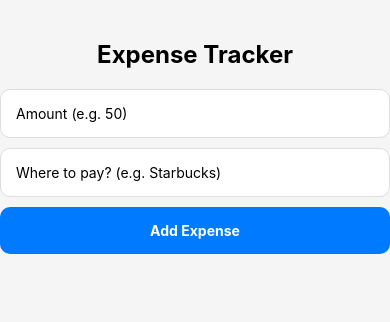
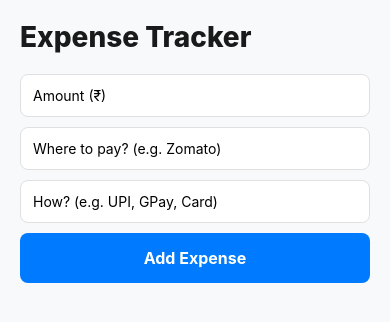
Before and after one commit to samarth-ambure/My-Expense-Tracker, a React Native app: screen / in a window 390 px wide. Shown: the top 322 px of the page. Built offline with nearby package versions, Linux system fonts and the light colour scheme.

Commit message:
fix: use safe-area-context, fix unique key error, and update currency to INR

```diff
--- a/App.js
+++ b/App.js
@@ -1,39 +1,43 @@
 import React, { useState, useEffect } from 'react';
-import { StyleSheet, Text, View, TextInput, TouchableOpacity, FlatList, SafeAreaView } from 'react-native';
+import { StyleSheet, Text, View, TextInput, TouchableOpacity, FlatList } from 'react-native';
+import { SafeAreaProvider, SafeAreaView } from 'react-native-safe-area-context'; // Fixed Warning
 import AsyncStorage from '@react-native-async-storage/async-storage';
-import { Trash2, CreditCard, MapPin } from 'lucide-react-native';
+import { Trash2, MapPin, Wallet } from 'lucide-react-native';
 
 export default function App() {
   const [amount, setAmount] = useState('');
   const [payTo, setPayTo] = useState('');
+  const [payVia, setPayVia] = useState(''); // Added payment method
   const [expenses, setExpenses] = useState([]);
 
-  // Load data when app starts
   useEffect(() => {
     loadExpenses();
   }, []);
 
   const loadExpenses = async () => {
     const storedData = await AsyncStorage.getItem('@expenses');
-    if (storedData) setExpenses(JSON.parse(storedData));
+    if (storedData) {
+      setExpenses(JSON.parse(storedData));
+    }
   };
 
   const saveExpense = async () => {
-    if (!amount || !payTo) return; // Don't save empty fields
+    if (!amount || !payTo) return;
 
     const newExpense = {
-      id: Date.now().toString(),
+      id: Date.now().toString(), // Unique Key
       amount,
-      payTo
+      payTo,
+      payVia: payVia || 'Cash'
     };
 
     const updatedList = [newExpense, ...expenses];
     setExpenses(updatedList);
     await AsyncStorage.setItem('@expenses', JSON.stringify(updatedList));
 
-    // Clear inputs
     setAmount('');
     setPayTo('');
+    setPayVia('');
   };
 
   const deleteExpense = async (id) => {
@@ -43,65 +47,76 @@ export default function App() {
   };
 
   return (
+    <SafeAreaProvider>
       <SafeAreaView style={styles.container}>
         <Text style={styles.title}>Expense Tracker</Text>
 
-      {/* Input Section */}
         <View style={styles.inputContainer}>
           <TextInput
             style={styles.input}
-          placeholder="Amount (e.g. 50)"
+            placeholder="Amount (₹)"
             value={amount}
             onChangeText={setAmount}
             keyboardType="numeric"
           />
           <TextInput
             style={styles.input}
-          placeholder="Where to pay? (e.g. Starbucks)"
+            placeholder="Where to pay? (e.g. Zomato)"
             value={payTo}
             onChangeText={setPayTo}
+          />
+          <TextInput
+            style={styles.input}
+            placeholder="How? (e.g. UPI, GPay, Card)"
+            value={payVia}
+            onChangeText={setPayVia}
           />
           <TouchableOpacity style={styles.addButton} onPress={saveExpense}>
             <Text style={styles.buttonText}>Add Expense</Text>
           </TouchableOpacity>
         </View>
 
-      {/* List Section */}
         <FlatList
           data={expenses}
-        keyExtractor={(item) => item.id}
+          keyExtractor={(item) => item.id} // Fixed "Unique Key" Error
           renderItem={({ item }) => (
             <View style={styles.card}>
               <View>
-              <Text style={styles.cardAmount}>${item.amount}</Text>
+                <Text style={styles.cardAmount}>₹{item.amount}</Text>
                 <View style={styles.row}>
                   <MapPin size={14} color="#666" />
-                <Text style={styles.cardPayTo}> {item.payTo}</Text>
+                  <Text style={styles.cardDetail}> {item.payTo}</Text>
+                </View>
+                <View style={styles.row}>
+                  <Wallet size={14} color="#666" />
+                  <Text style={styles.cardDetail}> Via: {item.payVia}</Text>
                 </View>
               </View>
               <TouchableOpacity onPress={() => deleteExpense(item.id)}>
-              <Trash2 size={20} color="red" />
+                <Trash2 size={20} color="#FF3B30" />
               </TouchableOpacity>
             </View>
           )}
         />
       </SafeAreaView>
+    </SafeAreaProvider>
   );
 }
 
 const styles = StyleSheet.create({
-  container: { flex: 1, backgroundColor: '#f5f5f5', padding: 20 },
-  title: { fontSize: 24, fontWeight: 'bold', marginBottom: 20, textAlign: 'center', marginTop: 40 },
-  inputContainer: { marginBottom: 20 },
-  input: { backgroundColor: '#fff', padding: 15, borderRadius: 10, marginBottom: 10, borderWidth: 1, borderColor: '#ddd' },
-  addButton: { backgroundColor: '#007AFF', padding: 15, borderRadius: 10, alignItems: 'center' },
-  buttonText: { color: '#fff', fontWeight: 'bold' },
+  container: { flex: 1, backgroundColor: '#F8F9FA', paddingHorizontal: 20 },
+  title: { fontSize: 28, fontWeight: '800', marginVertical: 20, color: '#1A1A1A' },
+  inputContainer: { marginBottom: 25 },
+  input: { backgroundColor: '#fff', padding: 12, borderRadius: 8, marginBottom: 10, borderWidth: 1, borderColor: '#E0E0E0' },
+  addButton: { backgroundColor: '#007AFF', padding: 15, borderRadius: 8, alignItems: 'center' },
+  buttonText: { color: '#fff', fontWeight: '700', fontSize: 16 },
   card: {
-    backgroundColor: '#fff', padding: 20, borderRadius: 12, marginBottom: 10,
+    backgroundColor: '#fff', padding: 16, borderRadius: 12, marginBottom: 12,
     flexDirection: 'row', justifyContent: 'space-between', alignItems: 'center',
-    shadowColor: '#000', shadowOpacity: 0.1, shadowRadius: 5, elevation: 2
+    borderLeftWidth: 5, borderLeftColor: '#34C759',
+    elevation: 3, shadowColor: '#000', shadowOpacity: 0.1, shadowRadius: 4
   },
-  cardAmount: { fontSize: 18, fontWeight: 'bold' },
-  cardPayTo: { color: '#666' },
+  cardAmount: { fontSize: 20, fontWeight: 'bold', color: '#1A1A1A' },
+  cardDetail: { color: '#666', fontSize: 14, marginLeft: 4 },
   row: { flexDirection: 'row', alignItems: 'center', marginTop: 4 }
 });
```
Lines whose indentation alone changed are shown as unchanged.
